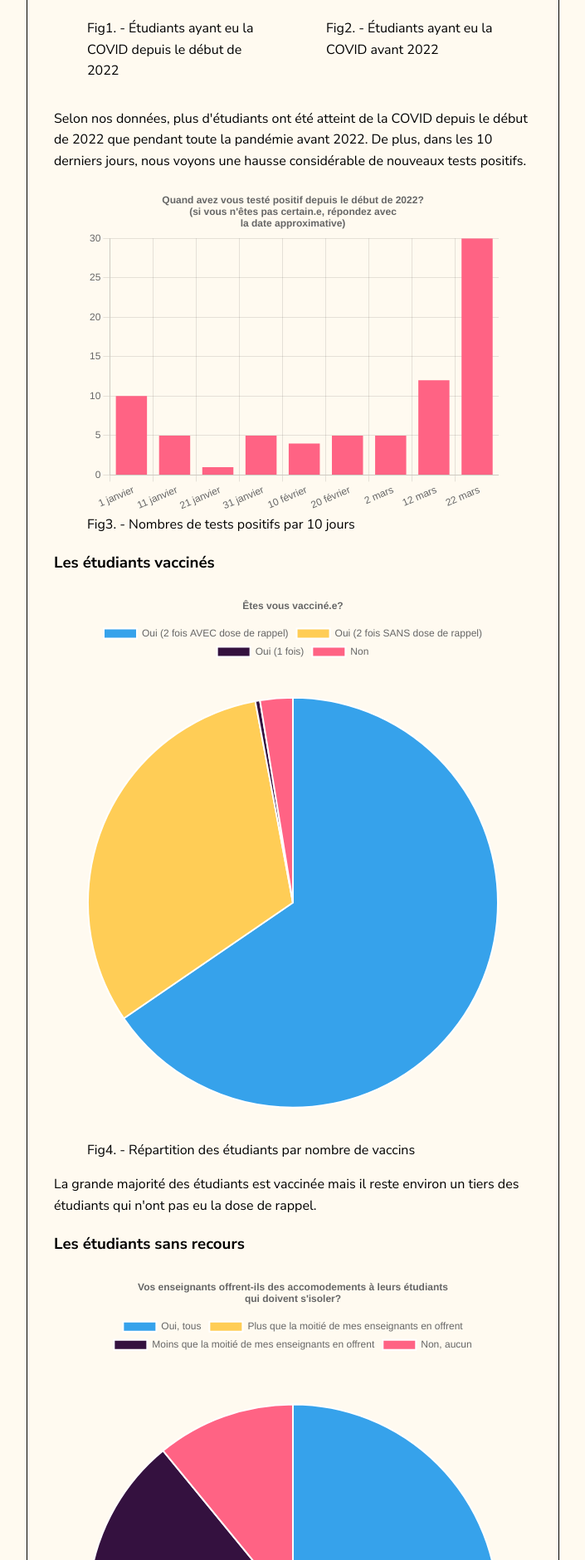
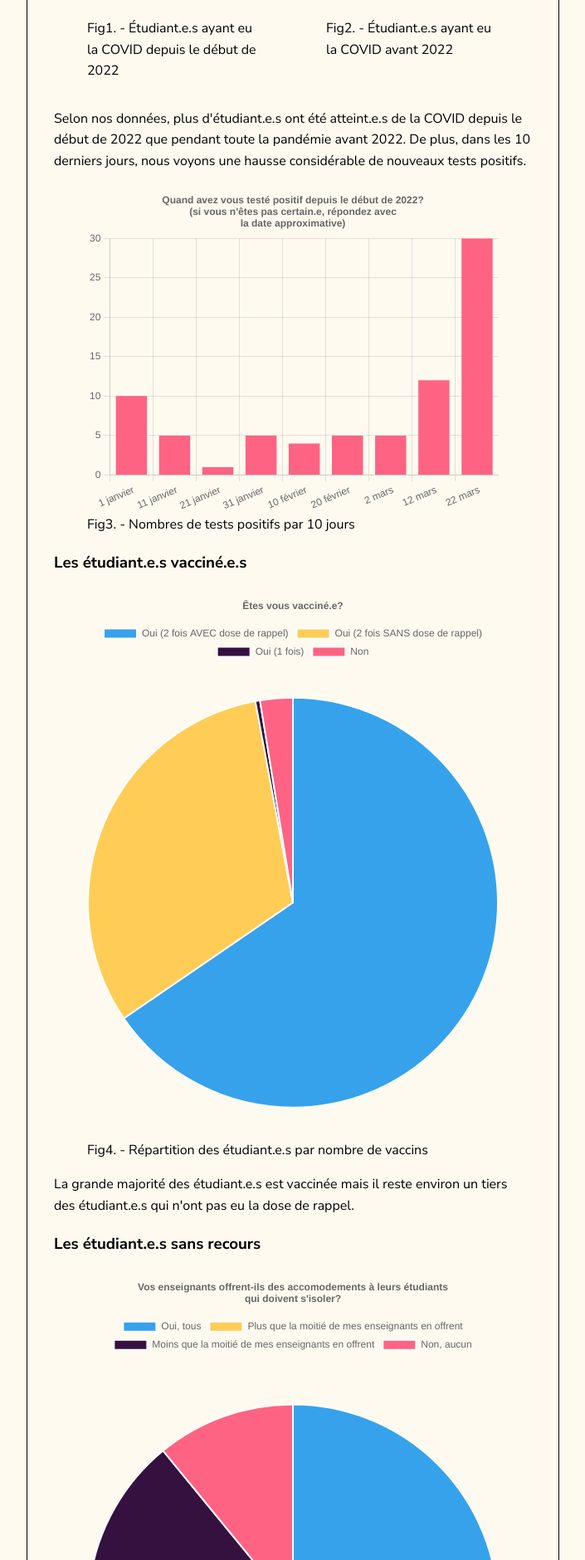
Before and after one commit to JanssenSimon/janssensimon.github.io, a plain HTML site: page index.html in a window 1280 px wide. Shown: the part 920-2800 px from the top of the page at 83% size, without its empty margins (287-992 px from the left). Drawn offline with nearby package versions, Linux system fonts and the light colour scheme.

Commit message:
Utilise du langage plus inclusif

```diff
--- a/index.html
+++ b/index.html
@@ -5,7 +5,7 @@
     <html lang="fr-CA">
     <title>Résultat sondage</title>
     <meta name="author" content="Simon Janssen, simon.janssen@umontreal.ca">
-    <meta name="description" content="Résultat d'un sondage anonyme et informel fait par l'AÉDIROUM auprès de ces membres et d'autres étudiants en fin mars 2022 pour quantifier les cas de COVID19.">
+    <meta name="description" content="Résultat d'un sondage anonyme et informel fait par l'AÉDIROUM auprès de ces membres et d'autres étudiant.e.s en fin mars 2022 pour quantifier les cas de COVID19.">
     <script src="https://cdn.jsdelivr.net/npm/chart.js@3.7.1/dist/chart.min.js" integrity="sha256-ErZ09KkZnzjpqcane4SCyyHsKAXMvID9/xwbl/Aq1pc=" crossorigin="anonymous"></script>
     <link href="https://fonts.googleapis.com/css2?family=Nunito+Sans:ital,wght@0,300;0,400;0,700;1,300;1,400;1,700&display=swap" rel="stylesheet">
     <link rel="stylesheet" href="style.css">
@@ -17,44 +17,44 @@
     <main>
       <section id="intro">
         <h1>Introduction</h1>
-        <p>L'association étudiante du département d'informatique et de recherche opérationnelle de l'Université de Montréal (AÉDIROUM) a fait un sondage auprès des étudiants qu'elle représente et des gens de leur entourage afin de quantifier l'étendue de la vague la plus récente de la COVID. Plusieurs étudiants de d'autres départements ont aussi répondu au sondage, mais pas en assez grand nombre pour tirer des conclusions substantielles. En tout, il y a eu plus de 250 réponses dont plus de 80% viennent d'étudiants du DIRO. Voici une présentation des réponses du sondage.</p>
+        <p>L'association étudiante du département d'informatique et de recherche opérationnelle de l'Université de Montréal (AÉDIROUM) a fait un sondage auprès des étudiant.e.s qu'elle représente et des gens de leur entourage afin de quantifier l'étendue de la vague la plus récente de la COVID. Plusieurs étudiant.e.s de d'autres départements ont aussi répondu au sondage, mais pas en assez grand nombre pour tirer des conclusions substantielles. En tout, il y a eu plus de 250 réponses dont plus de 80% viennent d'étudiant.e.s du DIRO. Voici une présentation des réponses du sondage.</p>
       </section>
       <section id="content">
         <h1>Résultats du sondage</h1>
         <section id="resultats">
           <article>
-            <h3>Les étudiants grandement affectés par cette vague</h3>
+            <h3>Les étudiant.e.s grandement affecté.e.s par cette vague</h3>
             <div id="comparaison">
             <figure>
               <canvas id="covid2022chart" width="150" height="150"></canvas>
-              <figcaption>Fig1. - Étudiants ayant eu la COVID depuis le début de 2022</figcaption>
+              <figcaption>Fig1. - Étudiant.e.s ayant eu la COVID depuis le début de 2022</figcaption>
             </figure>
             <figure>
               <canvas id="covidpre2022chart" width="150" height="150"></canvas>
-              <figcaption>Fig2. - Étudiants ayant eu la COVID avant 2022</figcaption>
+              <figcaption>Fig2. - Étudiant.e.s ayant eu la COVID avant 2022</figcaption>
             </figure>
             </div>
-            <p>Selon nos données, plus d'étudiants ont été atteint de la COVID depuis le début de 2022 que pendant toute la pandémie avant 2022. De plus, dans les 10 derniers jours, nous voyons une hausse considérable de nouveaux tests positifs.</p>
+            <p>Selon nos données, plus d'étudiant.e.s ont été atteint.e.s de la COVID depuis le début de 2022 que pendant toute la pandémie avant 2022. De plus, dans les 10 derniers jours, nous voyons une hausse considérable de nouveaux tests positifs.</p>
             <figure>
               <canvas id="covid2022barchart"></canvas>
               <figcaption>Fig3. - Nombres de tests positifs par 10 jours</figcaption>
             </figure>
           </article>
           <article>
-            <h3>Les étudiants vaccinés</h3>
+            <h3>Les étudiant.e.s vacciné.e.s</h3>
             <figure>
               <canvas id="vaccinationchart"></canvas>
-              <figcaption>Fig4. - Répartition des étudiants par nombre de vaccins</figcaption>
+              <figcaption>Fig4. - Répartition des étudiant.e.s par nombre de vaccins</figcaption>
             </figure>
-            <p>La grande majorité des étudiants est vaccinée mais il reste environ un tiers des étudiants qui n'ont pas eu la dose de rappel.</p>
+            <p>La grande majorité des étudiant.e.s est vaccinée mais il reste environ un tiers des étudiant.e.s qui n'ont pas eu la dose de rappel.</p>
           </article>
           <article>
-            <h3>Les étudiants sans recours</h3>
+            <h3>Les étudiant.e.s sans recours</h3>
             <figure>
               <canvas id="recourschart"></canvas>
-              <figcaption>Fig5. - Répartition des étudiants par disponibilité des mesures d'accomodements</figcaption>
+              <figcaption>Fig5. - Répartition des étudiant.e.s par disponibilité des mesures d'accomodements</figcaption>
             </figure>
-            <p>Environ un tiers des étudiants rapporte ne pas avoir recours à des mesures d'accomodements de la part de plus que la moitié de leurs enseignants. Nous avons reçu des messages d'étudiants anonymes qui admettent qu'ils iront en classe malgré un test positif tant qu'ils n'auront pas le support de leurs professeurs.</p>
+            <p>Environ un tiers des étudiant.e.s rapporte ne pas avoir recours à des mesures d'accomodements de la part de plus que la moitié de leurs enseignant.e.s. Nous avons reçu des messages d'étudiant.e.s anonymes qui admettent qu'ils iront en classe malgré un test positif tant qu'ils n'auront pas le support de leurs professeurs.</p>
           </article>
         </section>
       </section>
```
